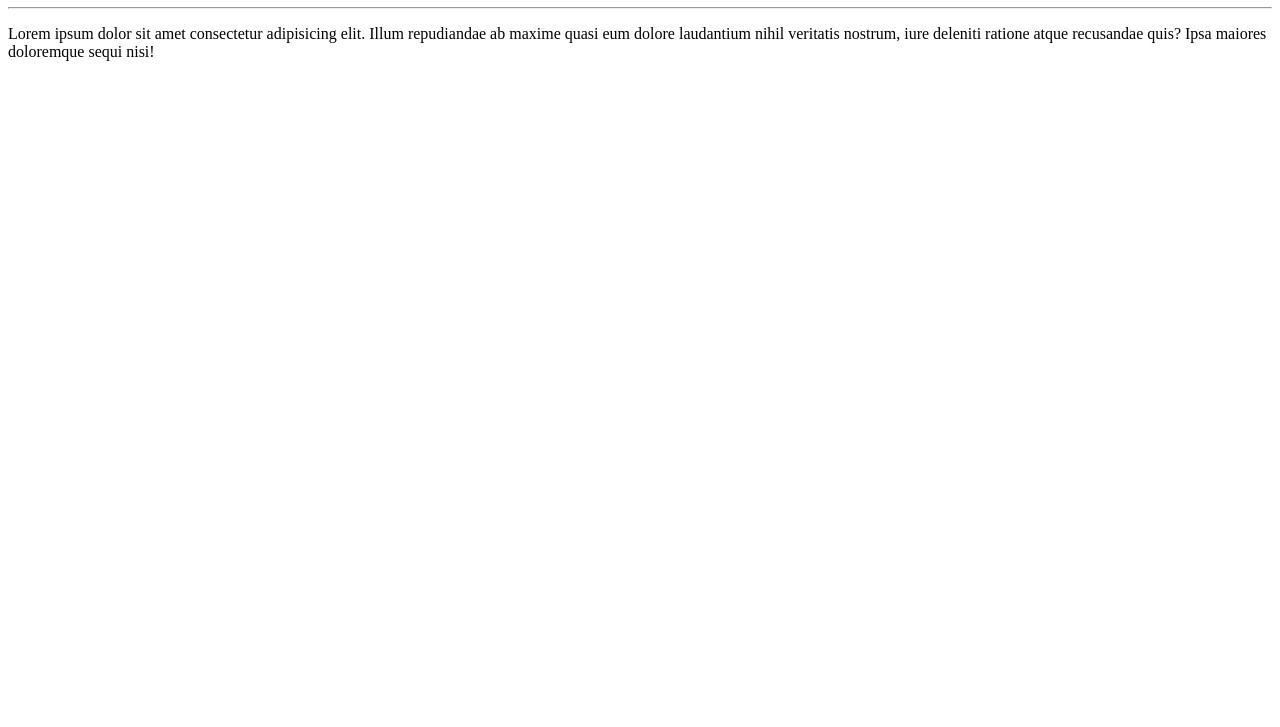
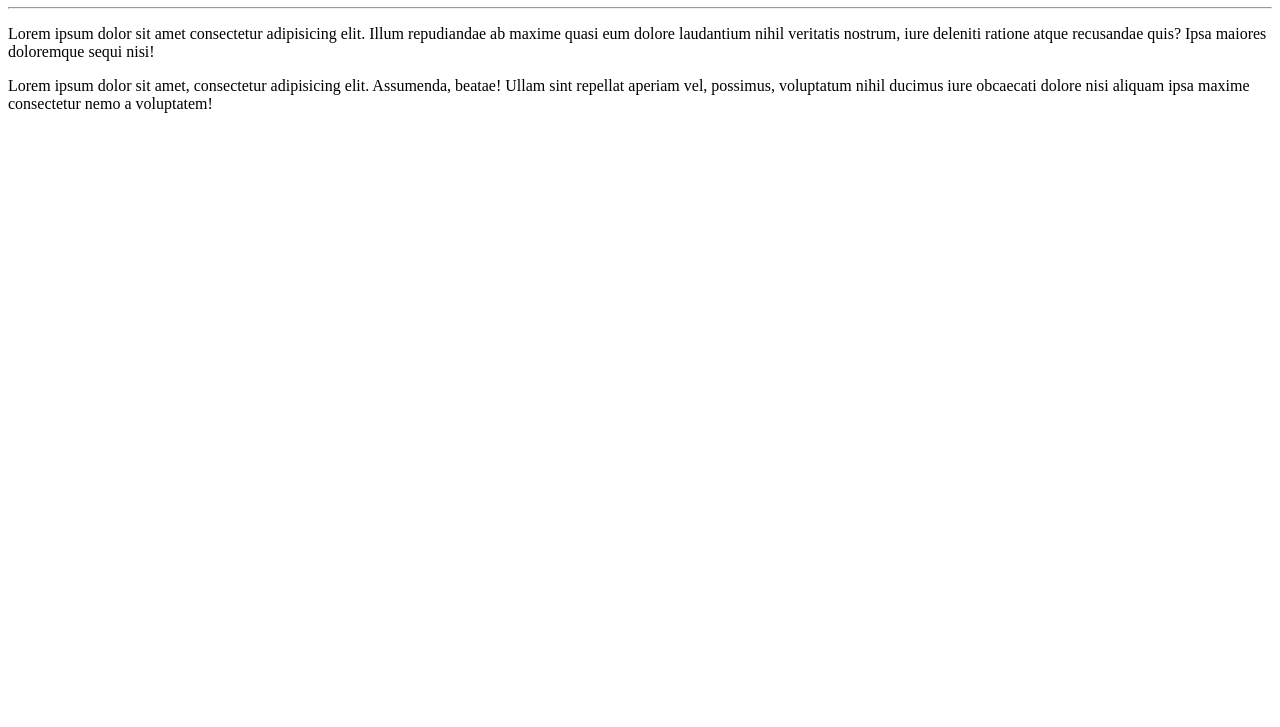
Before and after one commit to felipeteixeiradelima/Ola-Mundo, a plain HTML site: page site-exemplo/index.html in a window 1280 px wide. Shown: the part 73-800 px from the top of the page. Drawn offline with Linux system fonts and the light colour scheme.

Commit message:
Adicionei um parágrafo

```diff
--- a/site-exemplo/index.html
+++ b/site-exemplo/index.html
@@ -9,5 +9,6 @@
     <h1>Olá, Mundo!</h1>
     <hr>
     <p>Lorem ipsum dolor sit amet consectetur adipisicing elit. Illum repudiandae ab maxime quasi eum dolore laudantium nihil veritatis nostrum, iure deleniti ratione atque recusandae quis? Ipsa maiores doloremque sequi nisi!</p>
+    <p>Lorem ipsum dolor sit amet, consectetur adipisicing elit. Assumenda, beatae! Ullam sint repellat aperiam vel, possimus, voluptatum nihil ducimus iure obcaecati dolore nisi aliquam ipsa maxime consectetur nemo a voluptatem!</p>
 </body>
 </html>
```
